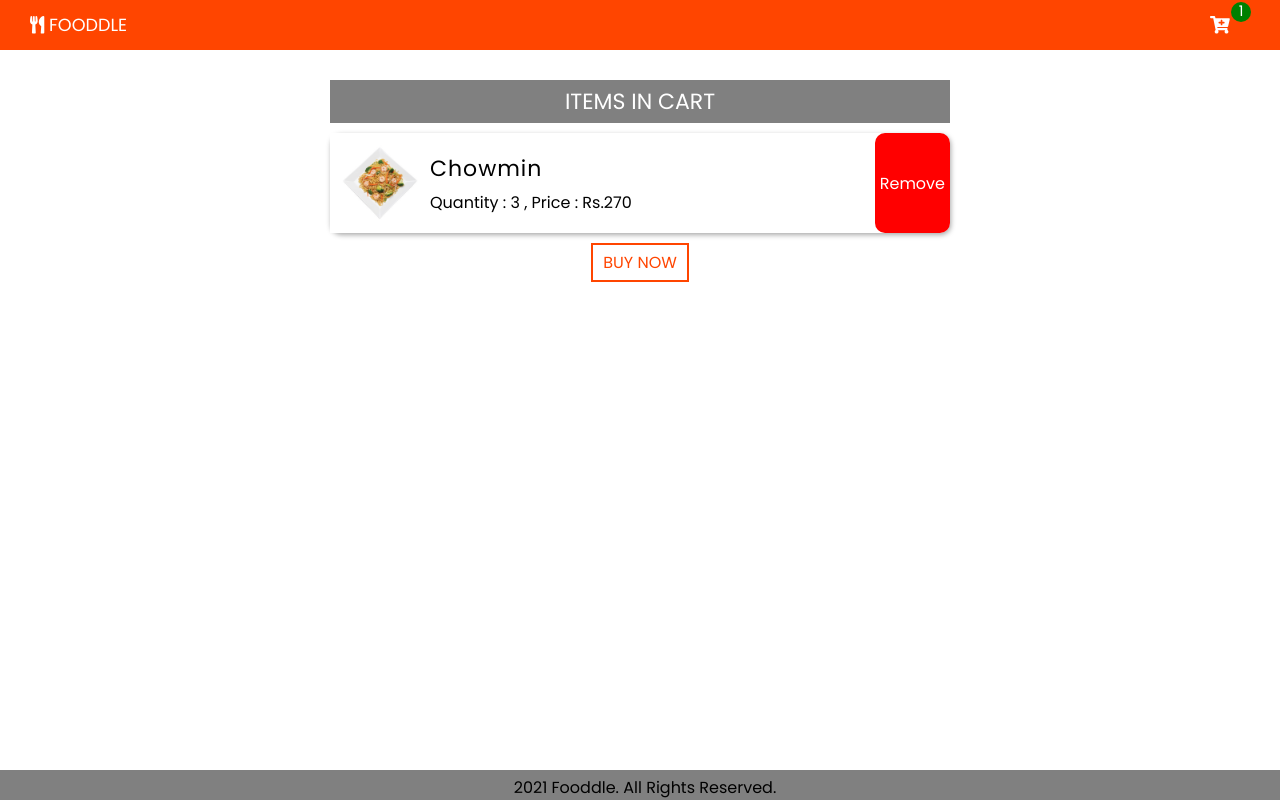
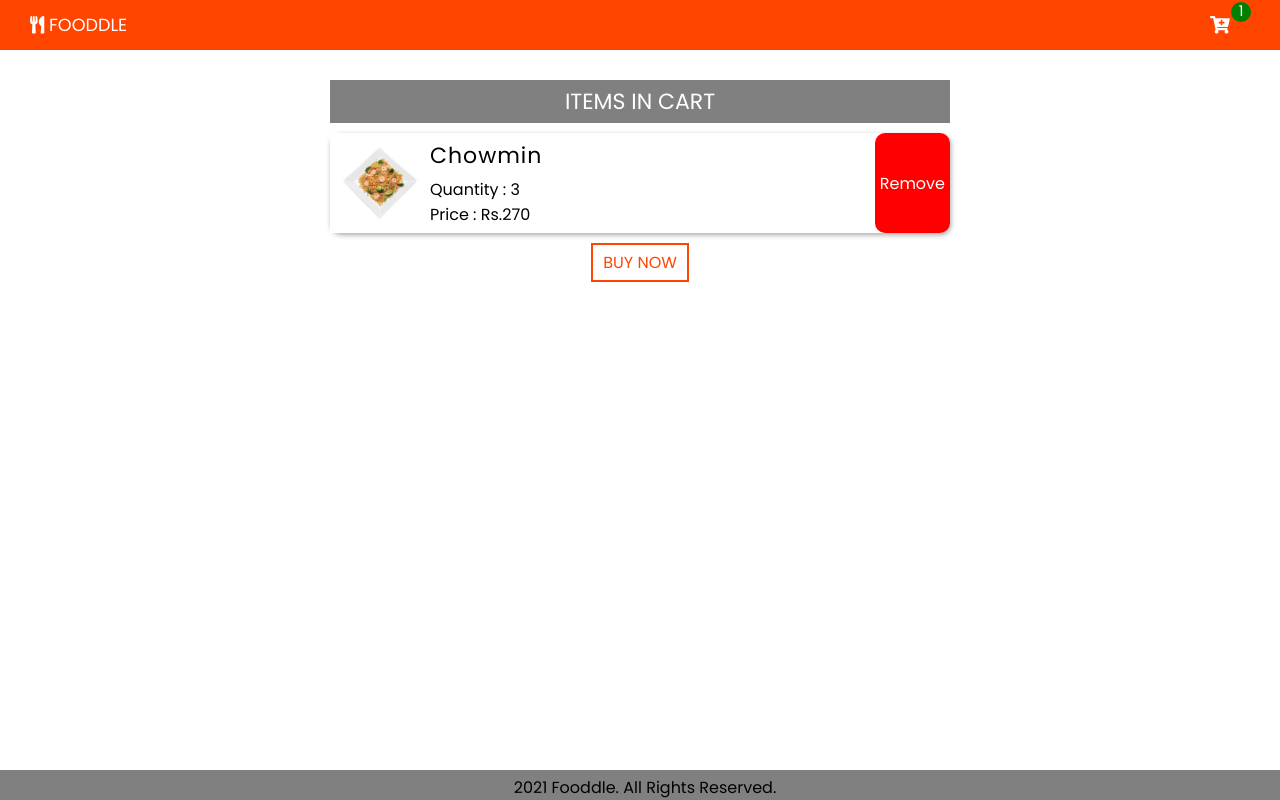
Before and after one commit to basu-dev/online-food-delivery, an Angular app: page /cart in a window 1280 px wide. Built offline with nearby package versions, Linux system fonts and the light colour scheme.

Commit message:
cart item display changed

```diff
--- a/src/app/pages/carts/carts.component.html
+++ b/src/app/pages/carts/carts.component.html
@@ -7,11 +7,12 @@
         </div>
         <div class="middle">
             <div class="name">{{item.item.name}}</div>
-            <div>Quantity : {{item.quantity}} , <span>
-               <span>
+            <div>Quantity : {{item.quantity}}</div>
+             <div>
+
                 Price :
-               </span>  Rs.{{item.price}}
-            </span></div>
+                Rs.{{item.price}}
+             </div>
 
         </div>
         <div class="end" (click)="removeFromCart(item)">
--- a/src/app/pages/item-detail/item-detail.component.css
+++ b/src/app/pages/item-detail/item-detail.component.css
@@ -108,11 +108,17 @@ input{
   margin-bottom: 10px;
   padding:5px;
 }
+.tile .desc{
+  font-size: .9rem;
+}
 .tile .name{
-  font-size:20px;
+  font-size:18px;
   font-size:bolder;
   letter-spacing:1px;
   margin-bottom:5px;
+}
+.tile .middle{
+  margin-left:5px;
 }
 .tile .img{
   height:80px;
--- a/src/app/pages/item-detail/item-detail.component.html
+++ b/src/app/pages/item-detail/item-detail.component.html
@@ -63,8 +63,7 @@
       </div>
       <div class="middle">
           <div class="name">{{review.name}}</div>
-          <div>{{review.review}} , <span>
-          </span></div>
+          <div class="desc">{{review.review}}</div>
       </div>
       <div class="end">
           <app-stars [rating]="review.stars"></app-stars>
```
Also changed, not shown: 4 other files (tests, documents, lock files or other folders).
